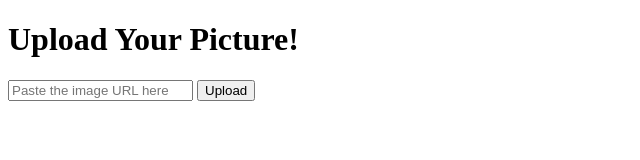
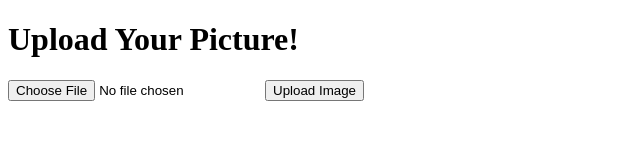
Before and after one commit to Donnyplease00/Barstool-Shorts, a plain HTML site: page index.html in a window 1280 px wide. Shown: the whole page, without its empty margins (0-640 px from the left). Drawn offline with Linux system fonts and the light colour scheme.

Commit message:
Update index.html

```diff
--- a/index.html
+++ b/index.html
@@ -3,17 +3,17 @@
 <head>
     <meta charset="UTF-8">
     <meta name="viewport" content="width=device-width, initial-scale=1.0">
-    <title>Upload Your Picture!</title>
+    <title>Upload Your Picture</title>
 </head>
 <body>
     <h1>Upload Your Picture!</h1>
 
-    <!-- Text box for the image URL -->
-    <input type="text" id="imageUrlInput" placeholder="Paste the image URL here" />
-    <button onclick="addImage()">Upload</button>
+    <!-- File input for image upload -->
+    <input type="file" id="fileInput" accept="image/*">
+    <button onclick="uploadImage()">Upload Image</button>
 
-    <!-- This is where uploaded images will be displayed -->
-    <div id="gallery"></div>
+    <!-- Display area for uploaded image -->
+    <div id="imageDisplay"></div>
 
     <script src="script.js"></script>
 </body>
```
